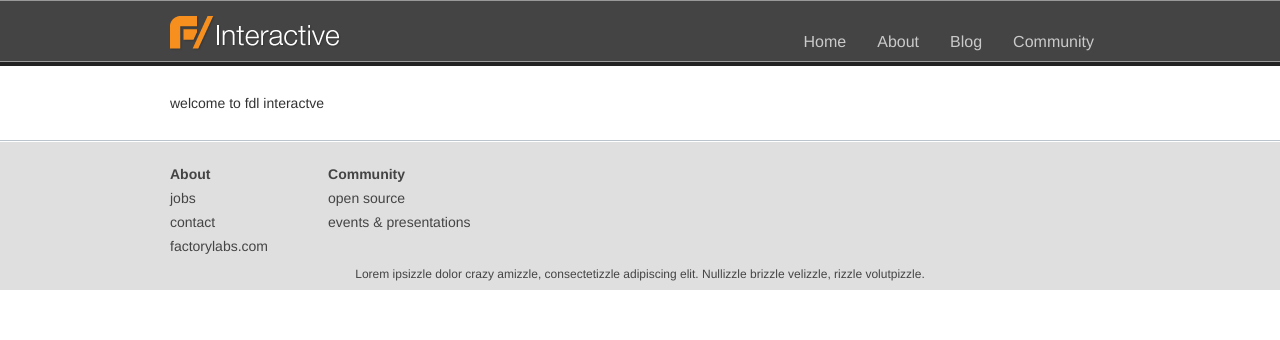
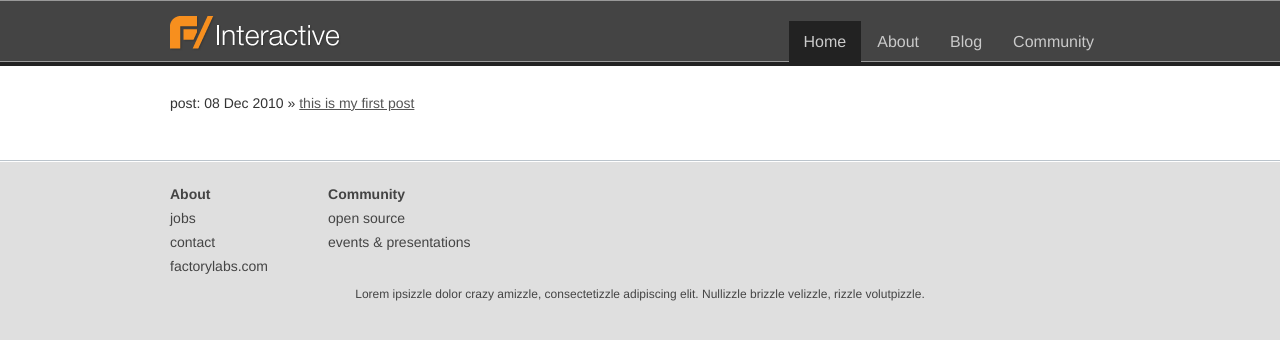
Before and after one commit to factorylabs/factorylabs.github.com, a Jekyll site: the page built from index.html, in a window 1280 px wide. Shown: the top 340 px of the page. Built offline with Jekyll 4.4.1, drawn with Linux system fonts in a browser that asks for light colours.

Commit message:
first stab at posts

```diff
--- a/index.html
+++ b/index.html
@@ -1,5 +1,11 @@
 ---
 title: Welcome
 layout: default
+section: home
 ---
- welcome to fdl interactve
+
+<ul class="posts">
+  {% for post in site.posts %}
+  <li>post: <span>{{ post.date | date_to_string }}</span> &raquo; <a href="{{ post.url }}">{{ post.title }}</a></li>
+  {% endfor %}
+</ul>
--- a/stylesheets/main.css
+++ b/stylesheets/main.css
@@ -6,6 +6,7 @@ body {
   font-family: Helvetica, "Helvetica", Arial, Sans-serif;
   font-size: 14px;
   color: #333;
+  background: #dfdfdf;
 }
 a { color: #555; }
 a:hover { color: #f78f1e; }
@@ -57,13 +58,13 @@ div#header {
 div#main {
   border-bottom: #bbc4cc 1px solid;
   border-top: #222 4px solid;
-  margin-bottom: 1px;
-  padding: 30px;
+  background-color: #fff;
+  padding: 30px 0 50px;
 }
 
 div#footer {
-  background: #dfdfdf;
   color: #444;
+  border-top: #fff 1px solid;
 }
 #footer ul {
   float: left;
@@ -81,3 +82,15 @@ div#footer {
   padding: 10px;
   text-align: center;
 }
+
+/* post layout */
+
+.post h1 {
+  font-size: 20px;
+  font-weight: normal;
+  letter-spacing: .05em;
+}
+.post div.content {
+  line-height: 18px;
+  padding: 20px 0;
+}
```
Also changed, not shown: _layouts/post.html (added, +12 -0 lines), _posts/2010-12-08-first-post.markdown (added, +9 -0 lines).
